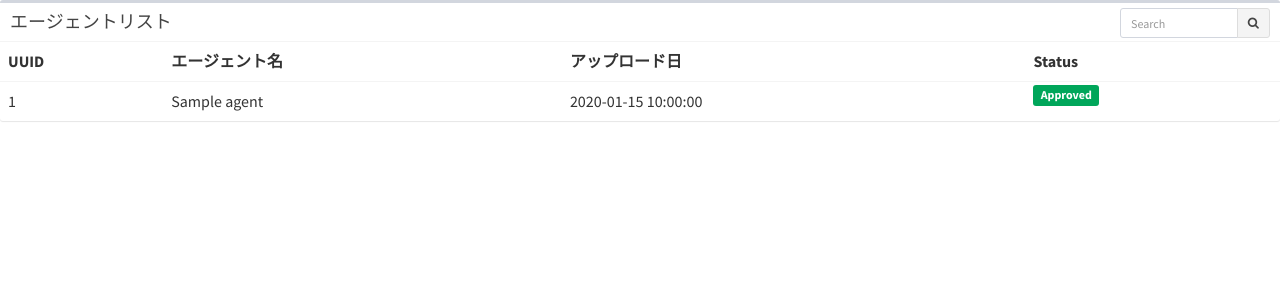
After one commit to rrs-oacis/rrs-oacis, a PHP site: template src/view/component/box-agentlist.php in a window 1280 px wide. The commit adds this page. Shown: the top 300 px of the page. Run offline with PHP 8.4, Linux system fonts and the light colour scheme; the template is opened without the code that fills it: most values are stand-ins (such as "Sample title", 1, 10 or a date in 2020); some libraries are stand-ins or nearby versions.

Commit message:
追加：エージェントの表示機能

```diff
--- a/public/_app.php
+++ b/public/_app.php
@@ -1,5 +1,6 @@
 <?php
 ini_set ( 'display_errors', 1 );
+date_default_timezone_set('asia/tokyo');
 
 $ROUTER_PATH = "";
 $SRC_REAL_URL = "";
--- a/src/Router.php
+++ b/src/Router.php
@@ -45,6 +45,8 @@ class Router {
 		} );*/
 		$router->controller('/agent/upload', 'adf\\controller\\FileUploadController');
 
+		$router->controller('/agents', 'adf\\controller\\AgentListController');
+
 		// Print out the value returned from the dispatched function
 		try {
 
--- /dev/null
+++ b/src/view/component/box-agentlist.php
@@ -0,0 +1,44 @@
+<div class="row">
+  <div class="col-xs-12">
+    <div class="box">
+      <div class="box-header">
+        <h3 class="box-title">エージェントリスト</h3>
+
+        <div class="box-tools">
+          <div class="input-group input-group-sm" style="width: 150px;">
+            <input type="text" name="table_search"
+              class="form-control pull-right" placeholder="Search">
+
+            <div class="input-group-btn">
+              <button type="submit" class="btn btn-default">
+                <i class="fa fa-search"></i>
+              </button>
+            </div>
+          </div>
+        </div>
+      </div>
+      <!-- /.box-header -->
+      <div class="box-body table-responsive no-padding">
+        <table class="table table-hover">
+          <tr>
+            <th>UUID</th>
+            <th>エージェント名</th>
+            <th>アップロード日</th>
+            <th>Status</th>
+          </tr>
+                <?php foreach($agents as $agent){?>
+                <tr>
+                  <td><?= $agent["uuid"]?></td>
+                  <td><?= $agent["name"]?></td>
+                  <td><?= $agent["upload_date"]?></td>
+                  <td><span class="label label-success">Approved</span></td>
+                </tr>
+                <?php }?>
+
+              </table>
+      </div>
+      <!-- /.box-body -->
+    </div>
+    <!-- /.box -->
+  </div>
+</div>
--- a/src/view/component/main-sidebar.php
+++ b/src/view/component/main-sidebar.php
@@ -17,7 +17,7 @@
     <ul class="sidebar-menu">
       <li class="header">MAIN NAVIGATION</li>
       <li><a href="./index.php"><i class="fa fa-dashboard"></i> <span>ダッシュボード</span></a></li>
-      <li><a href="./plans.php"><i class="fa fa-book"></i> <span>予定一覧</span></a></li>
+      <li><a href="/agents"><i class="fa fa-book"></i> <span>エージェント一覧</span></a></li>
 
       <li><a href="./week.php"> <i class="fa fa-table"></i> <span>予定</span> <span class="pull-right-container">
             <small id="sidebar-week-label-green" class="label pull-right bg-green">-</small>
```
Also changed, not shown: src/controller/AgentListController.php (renamed from public/plugins/datatables/extensions/AutoFill/css/dataTables.autoFill.min.css, +18 -1 lines), src/file/AgentLoader.php (added, +39 -0 lines), src/view/AgentListView.php (added, +72 -0 lines), src/view/IndexView.php (+3 -69 lines).
